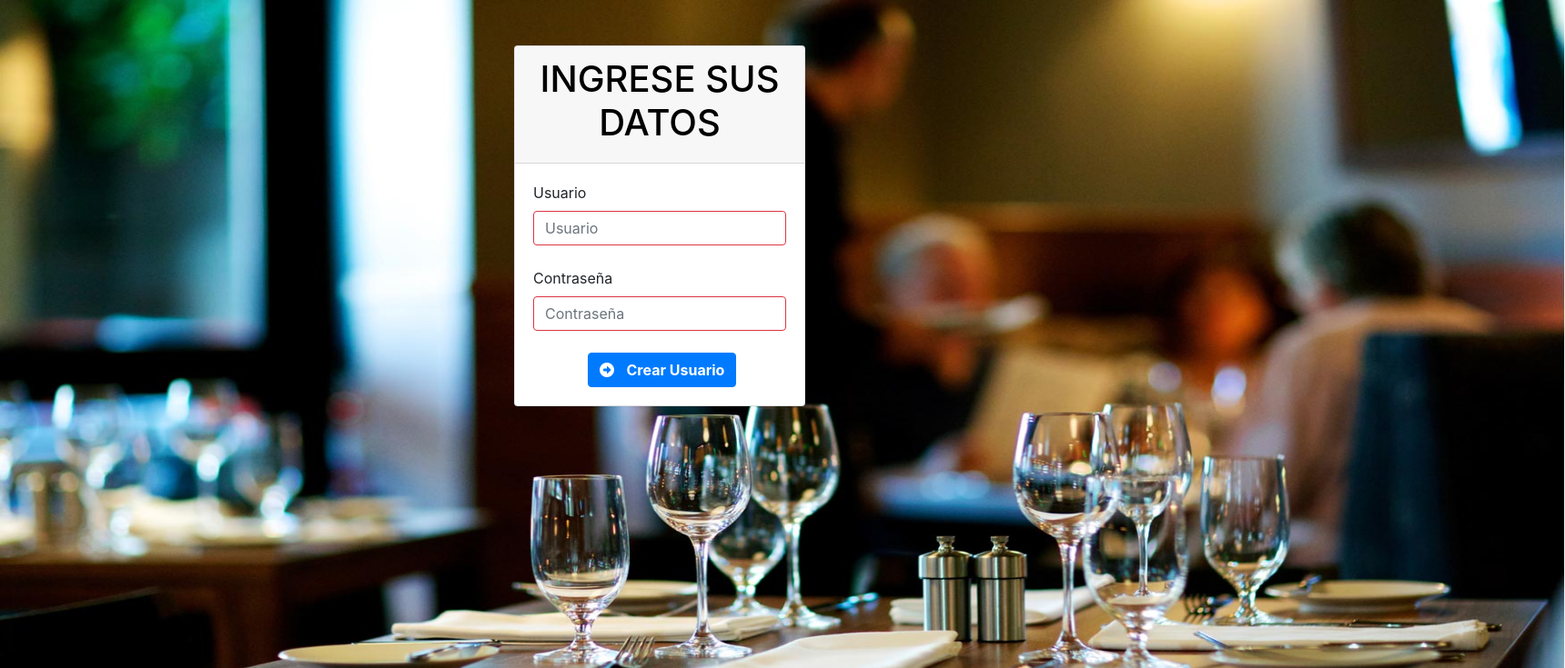
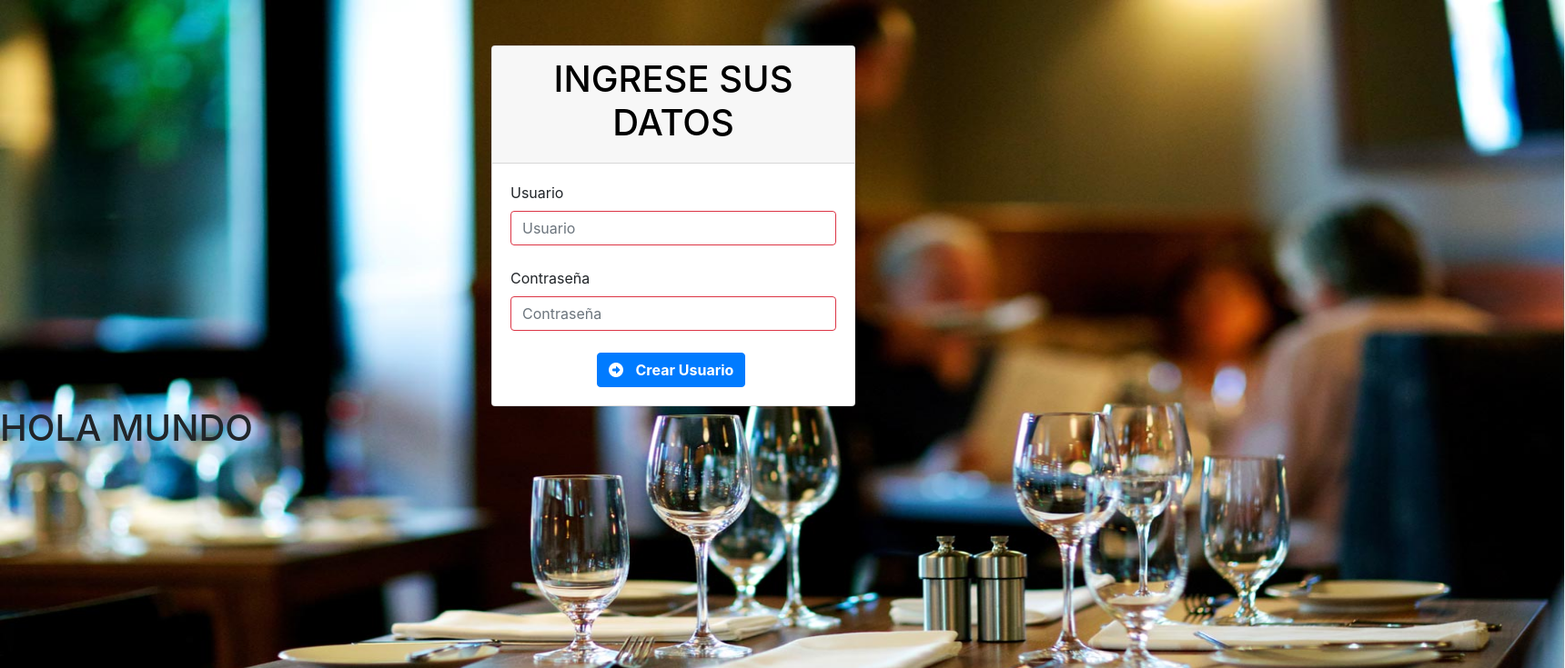
Before and after one commit to percy-cy10/Ordering, a PHP site: page /registro.php in a window 1720 px wide. Shown: the top 735 px of the page at 91% size. Run offline with PHP 8.4, Linux system fonts and the light colour scheme; some libraries are stand-ins or nearby versions.

Commit message:
login actulizafo

```diff
--- a/registro.php
+++ b/registro.php
@@ -19,22 +19,22 @@
         }
 
         .container{
-            margin:50px 0% 0px 550px;
+            margin:50px 0% 0px 525px;
         }
 
         button{
-            margin:0px 0% 0px 60px;
+            margin:0px 0% 0px 95px;
         }
     </style>
 
 </head>
 <body>
 
-    <form action="guardar.php" method="post" class = 'was-validated'>
+    <form action="guardar.php" method="get" class = 'was-validated'>
 
 
         <div class="container">
-            <div class="card" style="width: 20rem;">
+            <div class="card" style="width: 25rem;">
                 <div class="card-header">
                     <h1 style="text-align: center;color:black;">INGRESE SUS DATOS</h1>
                 </div>
@@ -53,6 +53,7 @@
             </div>
         </div>
 
+        <h1>HOLA MUNDO</h1>
     </form>
 
 </body>
```
